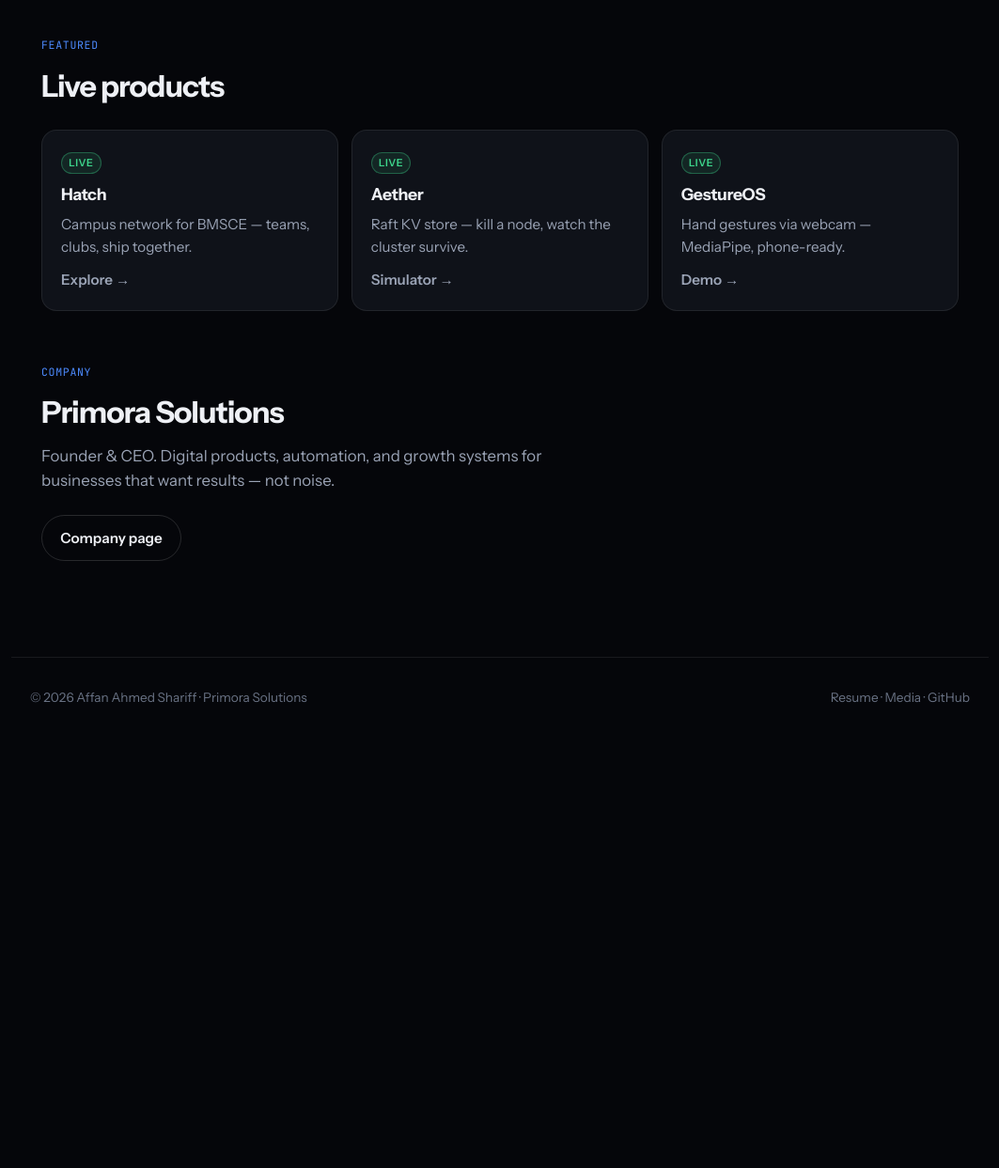
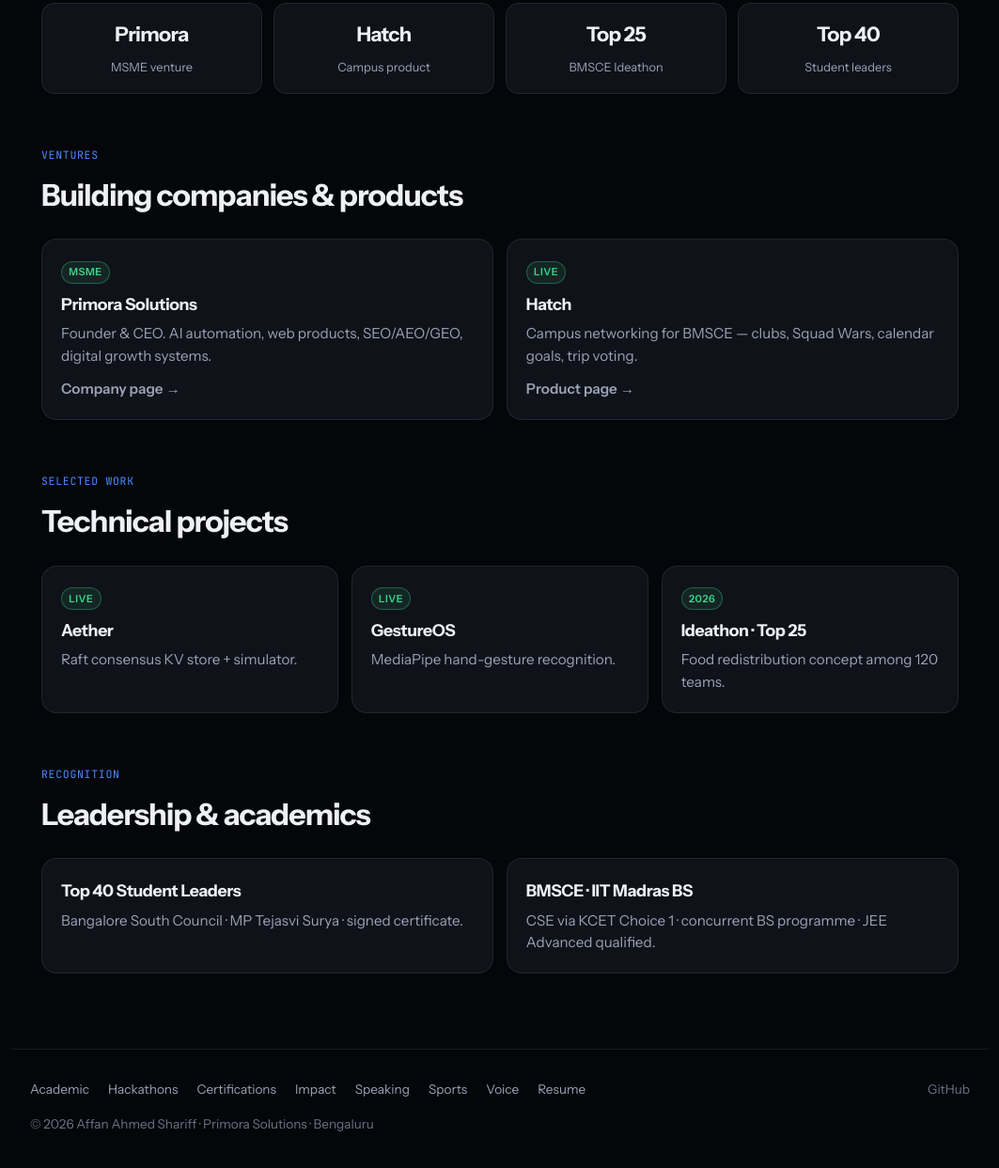
Before and after one commit to affanahmed2302-cmyk/affanahmed2302-cmyk.github.io, a plain HTML site: page index.html in a window 1280 px wide. Shown: the part 815-2058 px from the top of the page at 94% size, without its empty margins (108-1171 px from the left). Before the commit the page ends 1616 px from the top, so only its background shows below. Drawn offline with Linux system fonts and the light colour scheme.

Commit message:
Homepage master rebuild — founder positioning, ventures, recognition stats

```diff
--- a/index.html
+++ b/index.html
@@ -3,15 +3,16 @@
 <head>
 <meta charset="UTF-8"/>
 <meta name="viewport" content="width=device-width,initial-scale=1"/>
-<title>Affan Ahmed Shariff | Founder · Primora Solutions</title>
-<meta name="description" content="Affan Ahmed Shariff — founder of Primora Solutions. Engineer, builder, and youth leader based in Bangalore."/>
+<title>Affan Ahmed Shariff | Founder · CSE · Bengaluru</title>
+<meta name="description" content="Affan Ahmed Shariff — founder of Primora Solutions, CSE student at BMSCE, builder of Hatch, Aether and GestureOS."/>
 <meta name="theme-color" content="#05060a"/>
-<meta property="og:title" content="Affan Ahmed Shariff"/>
-<meta property="og:description" content="Founder of Primora Solutions. Live products in AI, systems, and campus platforms."/>
+<meta property="og:title" content="Affan Ahmed Shariff | Founder · CSE · Bengaluru"/>
+<meta property="og:description" content="Founder of Primora Solutions. Campus products, AI systems, leadership."/>
 <meta property="og:image" content="https://avatars.githubusercontent.com/u/235425831?v=4"/>
 <link rel="preconnect" href="https://fonts.googleapis.com"/>
 <link href="https://fonts.googleapis.com/css2?family=Instrument+Sans:wght@400;500;600;700&family=JetBrains+Mono:wght@400;500&display=swap" rel="stylesheet"/>
-<link rel="stylesheet" href="/platform.css?v=p1"/>
+<link rel="stylesheet" href="/platform.css?v=p2"/>
+<link rel="stylesheet" href="/platform-v2.css?v=p2"/>
 </head>
 <body>
 <div class="noise" aria-hidden="true"></div>
@@ -21,11 +22,14 @@
 <header class="nav">
   <a class="brand" href="/">affan<span>.</span></a>
   <nav class="nav-links">
+    <a href="/" class="active">Home</a>
     <a href="/about/">About</a>
     <a href="/journey/">Journey</a>
+    <a href="/academic/">Academic</a>
     <a href="/ventures/">Ventures</a>
     <a href="/projects/">Projects</a>
-    <a href="/voice/">Voice</a>
+    <a href="/expertise/">Expertise</a>
+    <a href="/leadership/">Leadership</a>
     <a href="/contact/">Contact</a>
   </nav>
   <div class="nav-right">
@@ -36,13 +40,14 @@
 </header>
 <main class="hero">
   <div class="hero-left fade">
-    <div class="status"><i></i> Available for work · Bangalore</div>
+    <div class="status"><i></i> Bengaluru · Building in public</div>
     <h1>Affan Ahmed<br/><em>Shariff</em></h1>
-    <p class="hero-role">Founder of Primora Solutions · Engineer · Builder</p>
-    <p class="hero-lead">I ship products that run — campus platforms, distributed systems, computer vision — and invest time in youth programs for government-school students.</p>
+    <p class="hero-role">Founder · Computer Science Engineering · Software Developer · Entrepreneur</p>
+    <p class="hero-lead">Young builder working across technology, entrepreneurship, AI systems, campus products and youth leadership — shipping products and structuring ventures, not just listing coursework.</p>
     <div class="cta-row">
-      <a class="btn btn-primary" href="/projects/">View projects</a>
-      <a class="btn btn-ghost" href="/ventures/">Ventures</a>
+      <a class="btn btn-primary" href="/ventures/">Ventures</a>
+      <a class="btn btn-ghost" href="/projects/">Projects</a>
+      <a class="btn btn-ghost" href="/journey/">Journey</a>
       <a class="btn btn-ghost" href="/contact/">Contact</a>
     </div>
   </div>
@@ -51,44 +56,48 @@
   </div>
 </main>
 <section class="page" style="padding-top:0">
+  <div class="stat-row fade">
+    <div class="stat-box"><strong>Primora</strong><span>MSME venture</span></div>
+    <div class="stat-box"><strong>Hatch</strong><span>Campus product</span></div>
+    <div class="stat-box"><strong>Top 25</strong><span>BMSCE Ideathon</span></div>
+    <div class="stat-box"><strong>Top 40</strong><span>Student leaders</span></div>
+  </div>
   <div class="section">
-    <div class="section-head fade">
-      <p class="eyebrow">Featured</p>
-      <h2 class="h2">Live products</h2>
-    </div>
-    <div class="card-grid cols-3">
-      <a class="card fade" href="/ventures/hatch/">
-        <span class="tag">Live</span>
-        <h3>Hatch</h3>
-        <p>Campus network for BMSCE — teams, clubs, ship together.</p>
-        <p class="link" style="margin-top:0.75rem">Explore →</p>
-      </a>
-      <a class="card fade" href="/projects/">
-        <span class="tag">Live</span>
-        <h3>Aether</h3>
-        <p>Raft KV store — kill a node, watch the cluster survive.</p>
-        <p class="link" style="margin-top:0.75rem">Simulator →</p>
-      </a>
-      <a class="card fade" href="/projects/">
-        <span class="tag">Live</span>
-        <h3>GestureOS</h3>
-        <p>Hand gestures via webcam — MediaPipe, phone-ready.</p>
-        <p class="link" style="margin-top:0.75rem">Demo →</p>
-      </a>
+    <div class="section-head fade"><p class="eyebrow">Ventures</p><h2 class="h2">Building companies & products</h2></div>
+    <div class="card-grid cols-2">
+      <a class="card fade" href="/ventures/primora-solutions/"><span class="tag">MSME</span><h3>Primora Solutions</h3><p>Founder & CEO. AI automation, web products, SEO/AEO/GEO, digital growth systems.</p><p class="link" style="margin-top:.75rem">Company page →</p></a>
+      <a class="card fade" href="/ventures/hatch/"><span class="tag">Live</span><h3>Hatch</h3><p>Campus networking for BMSCE — clubs, Squad Wars, calendar goals, trip voting.</p><p class="link" style="margin-top:.75rem">Product page →</p></a>
     </div>
   </div>
   <div class="section">
-    <div class="section-head fade">
-      <p class="eyebrow">Company</p>
-      <h2 class="h2">Primora Solutions</h2>
-      <p class="lead">Founder & CEO. Digital products, automation, and growth systems for businesses that want results — not noise.</p>
-      <a class="btn btn-ghost" href="/ventures/primora-solutions/">Company page</a>
+    <div class="section-head fade"><p class="eyebrow">Selected work</p><h2 class="h2">Technical projects</h2></div>
+    <div class="card-grid cols-3">
+      <a class="card fade" href="/projects/"><span class="tag">Live</span><h3>Aether</h3><p>Raft consensus KV store + simulator.</p></a>
+      <a class="card fade" href="/projects/"><span class="tag">Live</span><h3>GestureOS</h3><p>MediaPipe hand-gesture recognition.</p></a>
+      <a class="card fade" href="/hackathons/"><span class="tag">2026</span><h3>Ideathon · Top 25</h3><p>Food redistribution concept among 120 teams.</p></a>
+    </div>
+  </div>
+  <div class="section">
+    <div class="section-head fade"><p class="eyebrow">Recognition</p><h2 class="h2">Leadership & academics</h2></div>
+    <div class="card-grid cols-2">
+      <a class="card fade" href="/leadership/"><h3>Top 40 Student Leaders</h3><p>Bangalore South Council · MP Tejasvi Surya · signed certificate.</p></a>
+      <a class="card fade" href="/academic/"><h3>BMSCE · IIT Madras BS</h3><p>CSE via KCET Choice 1 · concurrent BS programme · JEE Advanced qualified.</p></a>
     </div>
   </div>
 </section>
-<footer class="footer"><p>© 2026 Affan Ahmed Shariff · Primora Solutions</p><div><a href="/resume/">Resume</a> · <a href="/media/">Media</a> · <a href="https://github.com/affanahmed2302-cmyk">GitHub</a></div></footer>
+<footer class="footer">
+  <div>
+    <div class="footer-nav">
+      <a href="/academic/">Academic</a><a href="/hackathons/">Hackathons</a><a href="/certifications/">Certifications</a>
+      <a href="/impact/">Impact</a><a href="/speaking/">Speaking</a><a href="/sports/">Sports</a>
+      <a href="/voice/">Voice</a><a href="/resume/">Resume</a>
+    </div>
+    <p>© 2026 Affan Ahmed Shariff · Primora Solutions · Bengaluru</p>
+  </div>
+  <div><a href="https://github.com/affanahmed2302-cmyk">GitHub</a></div>
+</footer>
 <div class="overlay" id="overlay" hidden><div class="cmd" role="dialog" aria-label="Commands"><input type="text" id="cmdInput" placeholder="Jump to…" autocomplete="off"/><ul id="cmdList"></ul><p class="cmd-h">↑↓ Enter · Esc</p></div></div>
-<script src="/platform.js?v=p1"></script>
+<script src="/platform.js?v=p2"></script>
 </div>
 </body>
 </html>
```
